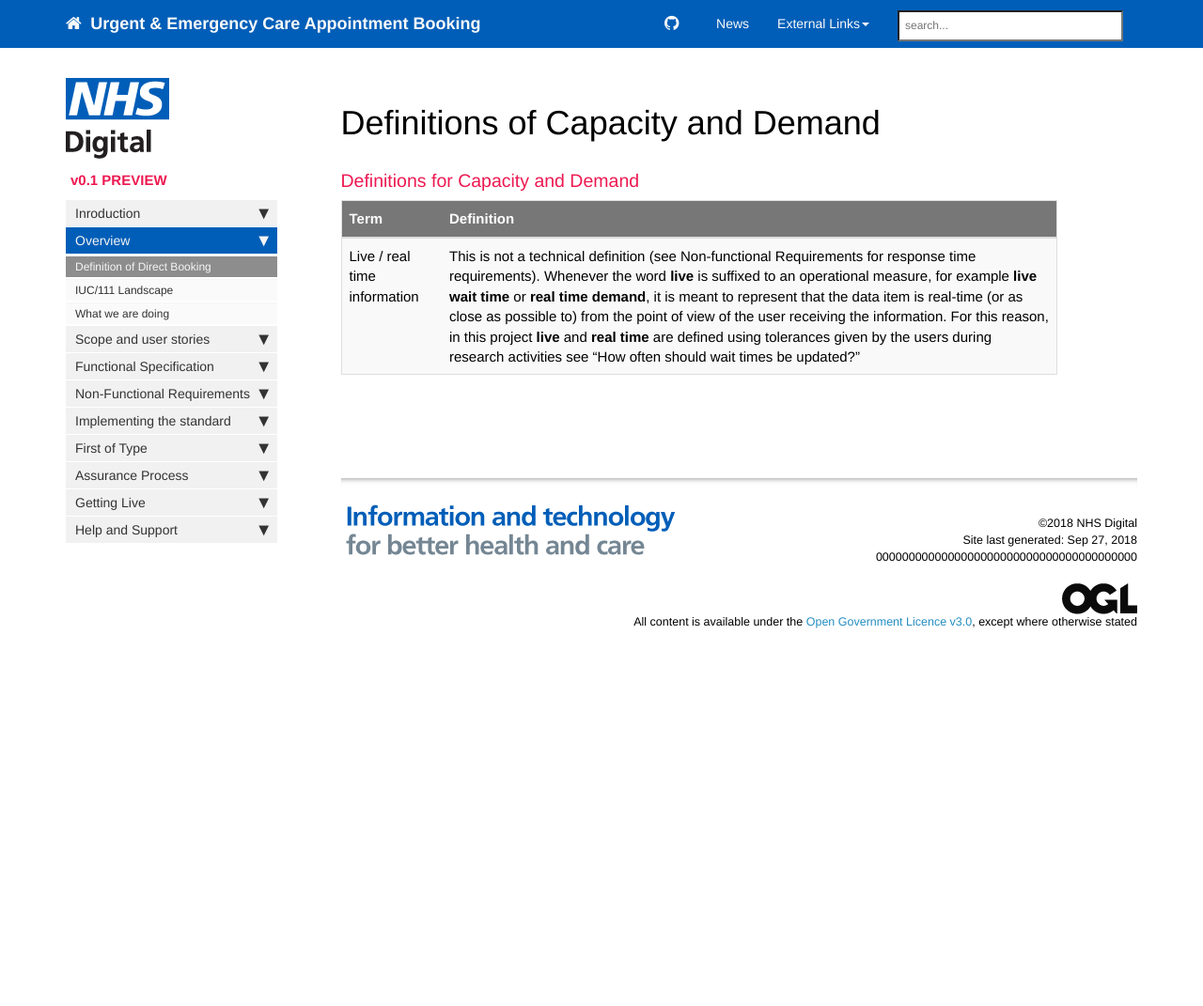
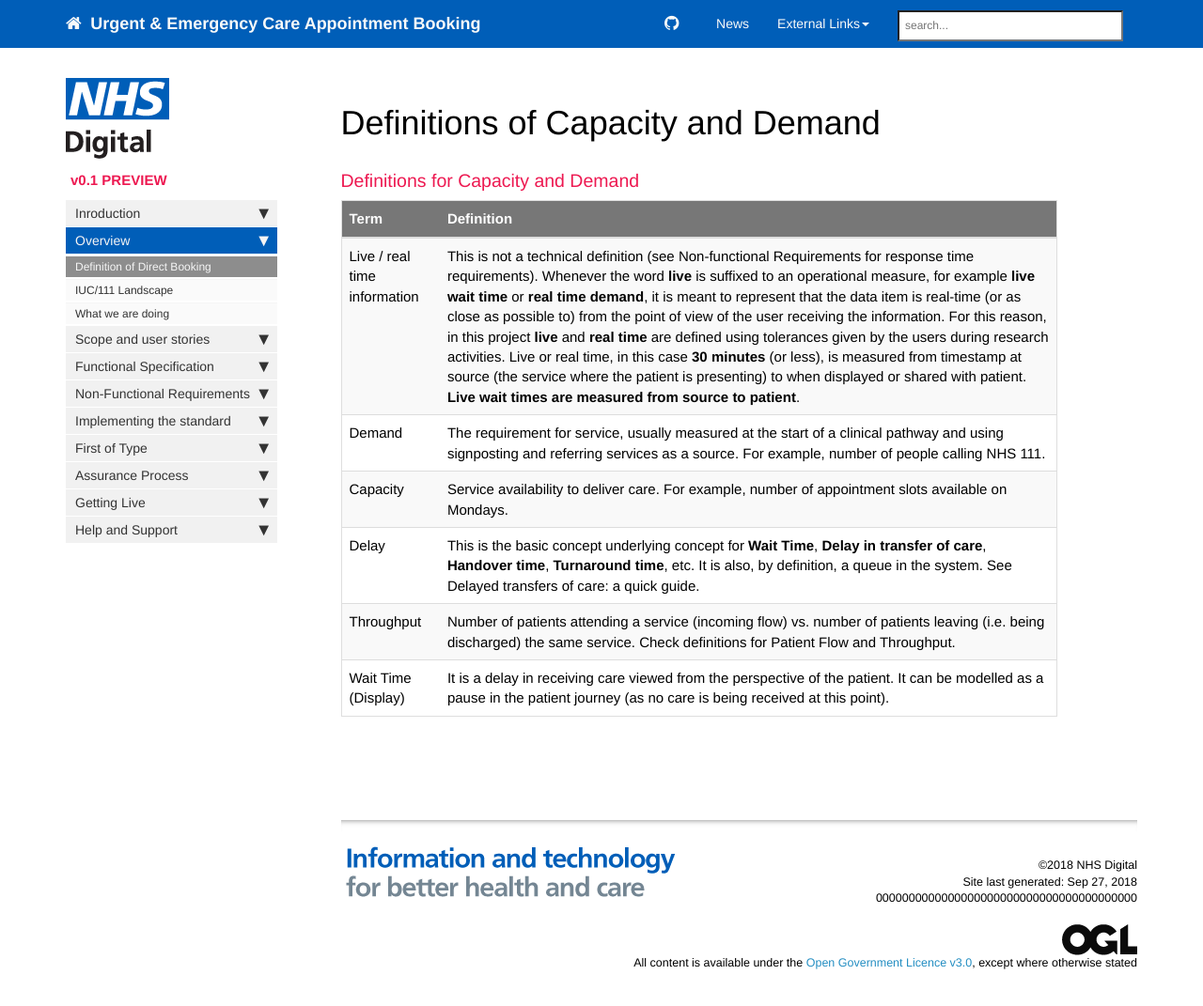
Before and after one commit to nhsd-a2si/docs-uec-waittimes, a Jekyll site: the page built from _pages/overview/definition.md, in a window 1280 px wide and 1095 px high. Shown: the top 1071 px of the window at 94% size. Built offline with Jekyll 4.4.1, drawn with Linux system fonts in a browser that asks for light colours; nearby versions of some CDN libraries.

```diff
--- a/_pages/overview/definition.md
+++ b/_pages/overview/definition.md
@@ -9,4 +9,9 @@ toc: false
 
 |Term             |Definition                                |
 |-----------------|------------------------------------------|
-|Live / real time information| This is not a technical definition (see Non-functional Requirements for response time requirements). Whenever the word **live** is suffixed to an operational measure, for example **live wait time** or **real time demand**, it is meant to represent that the data item is real-time (or as close as possible to) from the point of view of the user receiving the information.  For this reason, in this project **live** and **real time** are defined using tolerances given by the users during research activities see "How often should wait times be updated?"|
+| Live / real time information| This is not a technical definition (see Non-functional Requirements for response time requirements). Whenever the word **live** is suffixed to an operational measure, for example **live wait time** or **real time demand**, it is meant to represent that the data item is real-time (or as close as possible to) from the point of view of the user receiving the information.  For this reason, in this project **live** and **real time** are defined using tolerances given by the users during research activities. Live or real time, in this case **30 minutes** (or less), is measured from timestamp at source (the service where the patient is presenting) to when displayed or shared with patient. **Live wait times are measured from source to patient**.
+| Demand| The requirement for service, usually measured at the start of a clinical pathway and using signposting and referring services as a source.  For example, number of people calling NHS 111.|
+| Capacity | Service availability to deliver care.  For example, number of appointment slots available on Mondays.|
+|Delay | This is the basic concept underlying concept for **Wait Time**, **Delay in transfer of care**, **Handover time**, **Turnaround time**, etc.  It is also, by definition, a queue in the system.  See Delayed transfers of care: a quick guide.|
+|Throughput | Number of patients attending a service (incoming flow) vs. number of patients leaving (i.e. being discharged) the same service.  Check definitions for Patient Flow and Throughput.|
+| Wait Time (Display)| It is a delay in receiving care viewed from the perspective of the patient.  It can be modelled as a pause in the patient journey (as no care is being received at this point).
```
